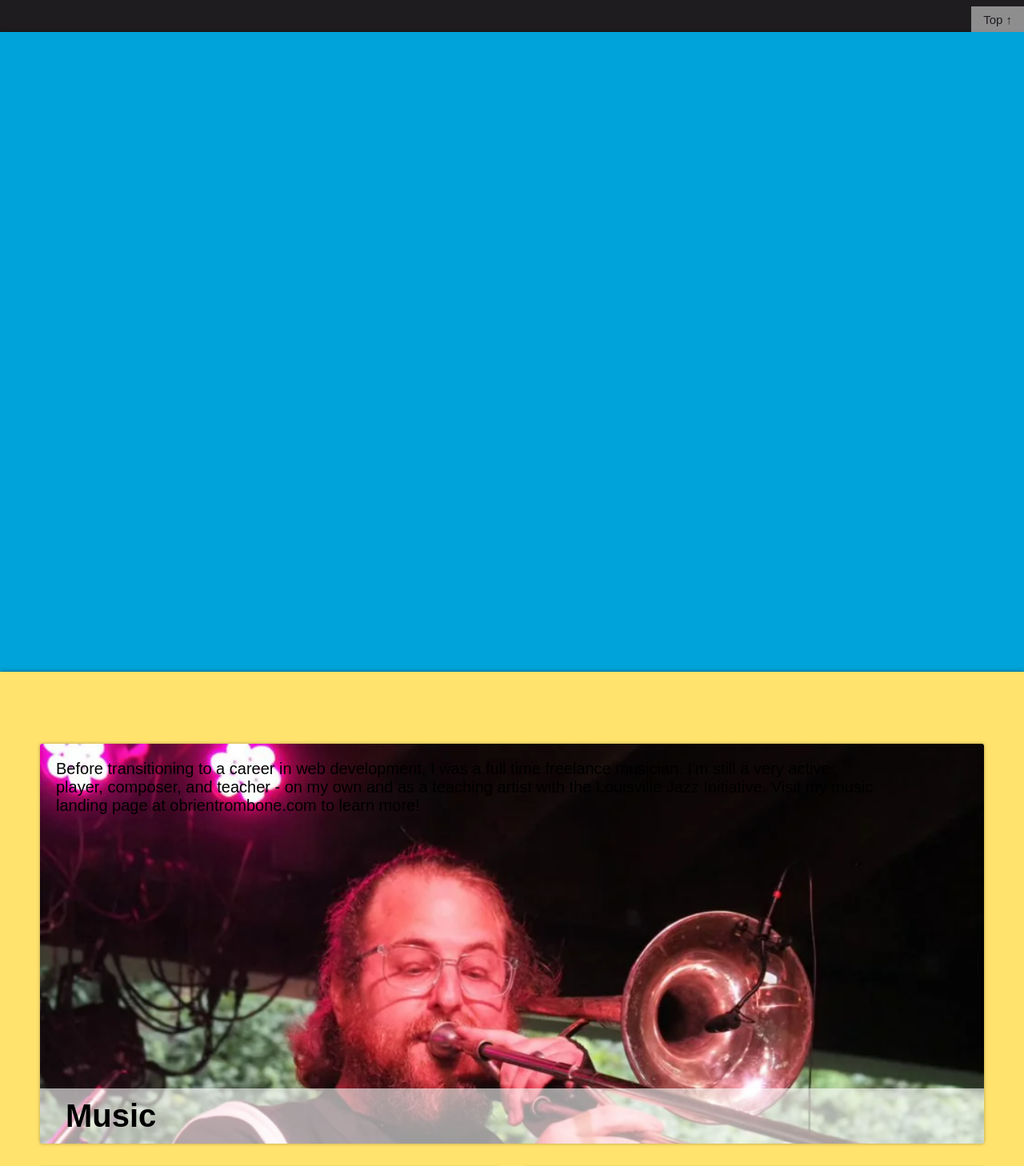
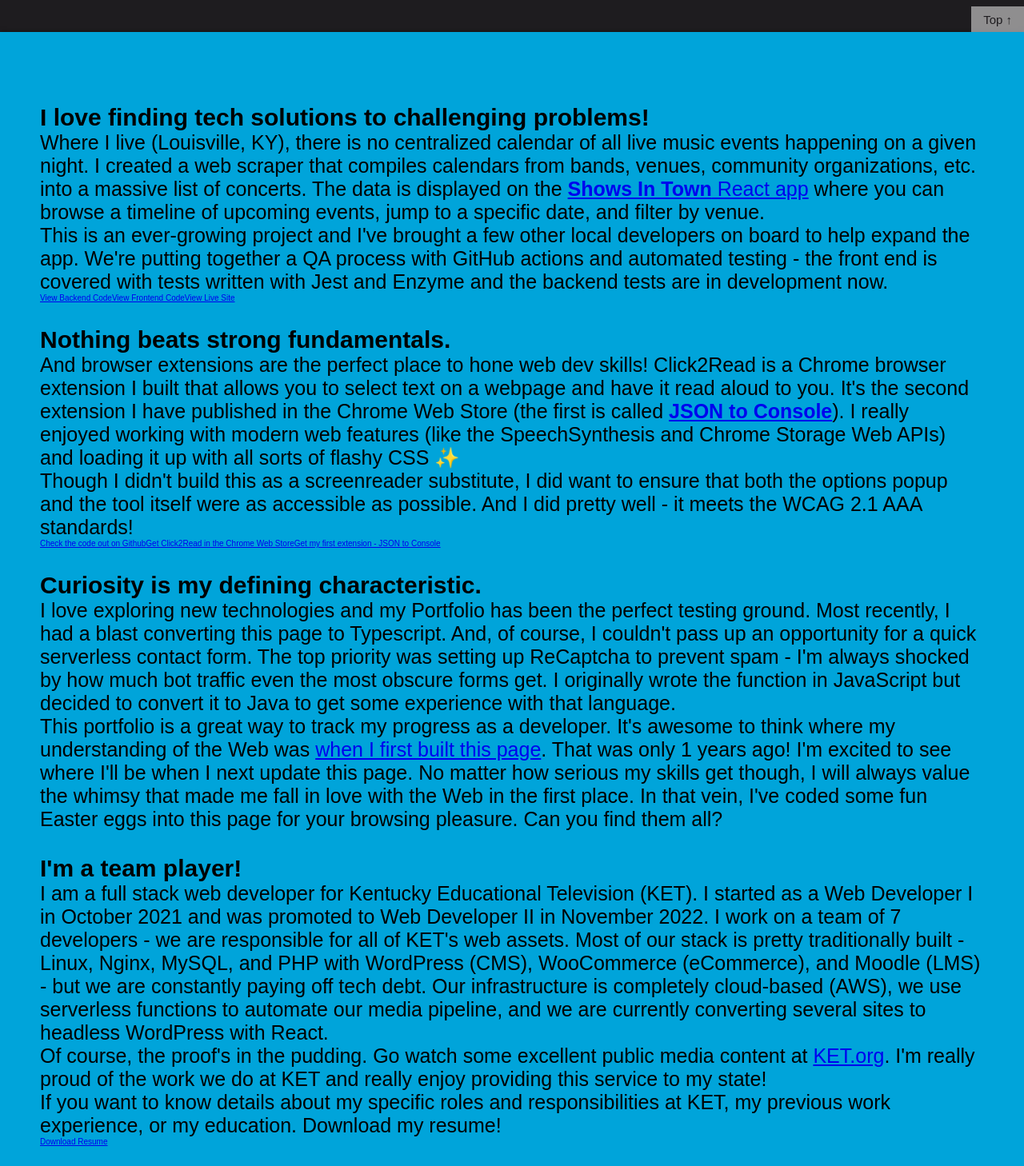
Before and after one commit to csobrien90/csobrien90.github.io, a React app: page / in a window 1280 px wide. Shown: the part 760-2218 px from the top of the page at 80% size. Built offline with nearby package versions, Linux system fonts and the light colour scheme; a web font is replaced by a local one.

Commit message:
update experience copy and strip outdated styles

```diff
--- /dev/null
+++ b/src/components/ResumeDownload.tsx
@@ -0,0 +1,9 @@
+const ResumeDownload = () => {
+	return (
+		<div>
+			<a href='./files/resume.pdf' download>Download Resume</a>
+		</div>
+	)
+}
+
+export default ResumeDownload
--- a/src/components/projects/Click2Read.tsx
+++ b/src/components/projects/Click2Read.tsx
@@ -1,17 +1,28 @@
 const Click2Read = () => {
+	const jsonToConsoleLink = 'https://chrome.google.com/webstore/detail/json-to-console/ifdijipapbhiflljbbdanboddcbpaoag'
+	const click2ReadCodeLink = 'https://github.com/csobrien90/click-to-read'
+	const click2ReadDownloadLink = 'PUT LINK HERE'
+
 	return (
 		<article>
 			<h3 className="sr-only">Click2Read Browser Extension</h3>
+			<h4>Nothing beats strong fundamentals.</h4>
+			<p>And browser extensions are the perfect place to hone web dev skills! Click2Read is a Chrome browser extension I built that allows you to select text on a webpage and have it read aloud to you. It's the second extension I have published in the Chrome Web Store (the first is called <a href={jsonToConsoleLink}><strong>JSON to Console</strong></a>). I really enjoyed working with modern web features (like the SpeechSynthesis and Chrome Storage Web APIs) and loading it up with all sorts of flashy CSS ✨</p>
+
 			{/*
+				Feature Slideshow Thingy
 
-			Features:
-				- Second browser extension I have built and published in the Chrome Web Store
-				- Uses modern CSS features (grid, variables for themes, custom input elements, animations, etc.)
-					- show gif of theme change
-				- Uses advanced Web APIs (SpeechSynthesis, Chrome Storage, etc.)
-				- Very accessible (adheres to WCAG 2.1 AAA)
-				- Try it out on this page! (then get it from the Chrome Web Store! (link))
+				Variables - gif of theme change
+				Inputs - select, dials, keycaps
+				Animations - light switch, buttons
 			*/}
+
+			<p>Though I didn't build this as a screenreader substitute, I did want to ensure that both the options popup and the tool itself were as accessible as possible. And I did pretty well - it meets the WCAG 2.1 AAA standards!</p>
+			<div className="project-links">
+				<a href={click2ReadCodeLink}>Check the code out on Github</a>
+				<a href={click2ReadDownloadLink}>Get Click2Read in the Chrome Web Store</a>
+				<a href={jsonToConsoleLink}>Get my first extension - JSON to Console</a>
+			</div>
 		</article>
 	)
 }
--- a/src/components/projects/KET.tsx
+++ b/src/components/projects/KET.tsx
@@ -1,21 +1,14 @@
+import ResumeDownload from '../ResumeDownload'
+
 const KET = () => {
 	return (
 		<article>
 			<h3 className="sr-only">Kentucky Educational Television</h3>
-			{/*
-
-			Summary:
-
-				- Work as a Web Developer for KET (Kentucky Educational Television)
-					- started as Web Dev I in October 2021
-					- promoted to Web Dev II in November 2022
-				- Bullet points of what I do
-					- activities
-					- stack
-				- See this work in action (link to KET.org)
-				- Download my resume (link)
-
-			*/}
+			<h4>I'm a team player!</h4>
+			<p>I am a full stack web developer for Kentucky Educational Television (KET). I started as a Web Developer I in October 2021 and was promoted to Web Developer II in November 2022. I work on a team of 7 developers - we are responsible for all of KET's web assets. Most of our stack is pretty traditionally built - Linux, Nginx, MySQL, and PHP with WordPress (CMS), WooCommerce (eCommerce), and Moodle (LMS) - but we are constantly paying off tech debt. Our infrastructure is completely cloud-based (AWS), we use serverless functions to automate our media pipeline, and we are currently converting several sites to headless WordPress with React.</p>
+			<p>Of course, the proof's in the pudding. Go watch some excellent public media content at <a href='https://ket.org'>KET.org</a>. I'm really proud of the work we do at KET and really enjoy providing this service to my state!</p>
+			<p>If you want to know details about my specific roles and responsibilities at KET, my previous work experience, or my education. Download my resume!</p>
+			<ResumeDownload />
 		</article>
 	)
 }
--- a/src/components/projects/Portfolio.tsx
+++ b/src/components/projects/Portfolio.tsx
@@ -1,16 +1,16 @@
 const Portfolio = () => {
+	const oldPortfolioGithubLink = "https://github.com/csobrien90/old-portfolio"
+	const yearsSinceStart = new Date().getFullYear() - 2021
 	return (
 		<article>
 			<h3 className="sr-only">My Portfolio (this page!)</h3>
-			{/*
-
-				Features:
-					- Converted to TypeScript (one of my specialties)
-					- Serverless contact form utilizes ReCapchta and AWS Lambda (originally in JS but converted to Java for practice)
-					- This portfolio is a great way to track my progress as a developer (link to old portfolio and GitHub repo)
-					- No matter how serious my skills get though, I will always keep the humor and whimsy that made me fall in love with the web in the first place...
-						- Easter eggs
-			*/}
+			<h4>Curiosity is my defining characteristic.</h4>
+			{/* REFACTOR COPY */}
+			<p>I love exploring new technologies and my Portfolio has been the perfect testing ground. Most recently, I had a blast converting this page to Typescript. And, of course, I couldn't pass up an opportunity for a quick serverless contact form. The top priority was setting up ReCaptcha to prevent spam - I'm always shocked by how much bot traffic even the most obscure forms get. I originally wrote the function in JavaScript but decided to convert it to Java to get some experience with that language.</p>
+			<p>This portfolio is a great way to track my progress as a developer. It's awesome to think where my understanding of the Web was <a href={oldPortfolioGithubLink} target="_blank">when I first built this page</a>. That was only {yearsSinceStart} years ago! I'm excited to see where I'll be when I next update this page. No matter how serious my skills get though, I will always value the whimsy that made me fall in love with the Web in the first place. In that vein, I've coded some fun Easter eggs into this page for your browsing pleasure. Can you find them all?</p>
+			{
+				// EASTER EGG COUNTER
+			}
 		</article>
 	)
 }
--- a/src/components/projects/ShowsInTown.tsx
+++ b/src/components/projects/ShowsInTown.tsx
@@ -1,16 +1,22 @@
 const ShowsInTown = () => {
+	const backendLink = "https://github.com/csobrien90/shows-in-town-backend"
+	const frontendLink = "https://github.com/csobrien90/shows-in-town"
+	const prodLink = "/shows-in-town"
+
 	return (
-		<article>
-			<h3 className="sr-only">Shows In Town</h3>
-			{/*
+		<article id="shows-in-town">
+			<h3 className="sr-only">Shows In Town Web App</h3>
+				<h4>I love finding tech solutions to challenging problems!</h4>
+				<p>Where I live (Louisville, KY), there is no centralized calendar of all live music events happening on a given night. I created a web scraper that compiles calendars from bands, venues, community organizations, etc. into a massive list of concerts. The data is displayed on the <a href="/shows-in-town"><strong>Shows In Town</strong> React app</a> where you can browse a timeline of upcoming events, jump to a specific date, and filter by venue.</p>
 
-			Features:
-				- Coding to solve a problem
-				- Tech: Node -> S3 -> React -> GitHub Pages (display in a flow chart)
-				- Tests with Jest and Enzyme
-				- Thrifty! Hosting on Linnode paid for with coupon code, S3 is free, GitHub Pages is free
+				{/* - Tech: Linnode -> Node -> S3 -> React (Jest/Enzyme) -> GitHub Pages (display in a flow chart) */}
 
-			*/}
+				<p>This is an ever-growing project and I've brought a few other local developers on board to help expand the app. We're putting together a QA process with GitHub actions and automated testing - the front end is covered with tests written with Jest and Enzyme and the backend tests are in development now.</p>
+				<div className="project-links">
+					<a href={backendLink}>View Backend Code</a>
+					<a href={frontendLink}>View Frontend Code</a>
+					<a href={prodLink}>View Live Site</a>
+				</div>
 		</article>
 	)
 }
--- a/src/data/interests.json
+++ b/src/data/interests.json
@@ -22,7 +22,7 @@
 	},
 	{
 		"title": "Urban Farming",
-		"description": "I try to minimize my footprint and live a self-sustaining lifestyle. In that pursuit, I've built quite the urban farm: 800 sqft of growing space, a greenhouse, rain water collection, and many pets and livestock. I also volunteer with Louisville Grows, a non-profit working to improve Lousiville's canopy.",
+		"description": "I try to minimize my footprint and live a self-sustaining lifestyle. In that pursuit, I've built quite the urban farm: 800 sqft of growing space, a greenhouse, rain water collection, and many pets and livestock. I also volunteer with Louisville Grows, a non-profit working to improve Lousiville's canopy and empower community gardeners.",
 		"imageSrc": "./images/garden.webp",
 		"imageAlt": "Chad's backyard, featuring raised garden beds, a chicken run, a shed, and his dog, Buttercup",
 		"link": "https://louisvillegrows.org/"
--- a/src/styles/connect.css
+++ b/src/styles/connect.css
@@ -42,6 +42,7 @@
 	margin: .3em 0 0;
 	font-size: 1em;
 	padding: .5em;
+	resize: none;
 }
 
 #contactFormSubmit {
--- a/src/styles/experience.css
+++ b/src/styles/experience.css
@@ -8,3 +8,7 @@
 	text-align: center;
 	margin-bottom: 1em;
 }
+
+#experience article {
+	display: grid;
+}
--- a/src/styles/navigation.css
+++ b/src/styles/navigation.css
@@ -24,7 +24,7 @@
 	overflow: hidden;
 }
 
-#pageNav a:hover, a.active {
+#pageNav a:hover, #pageNav a.active {
 	font-weight: bold;
 	background-color: rgba(255, 255, 255, .8);
 	box-shadow: 0 0 5px rgba(0, 0, 0, .3);
```
Also changed, not shown: 2 other files (tests, documents, lock files or other folders).
